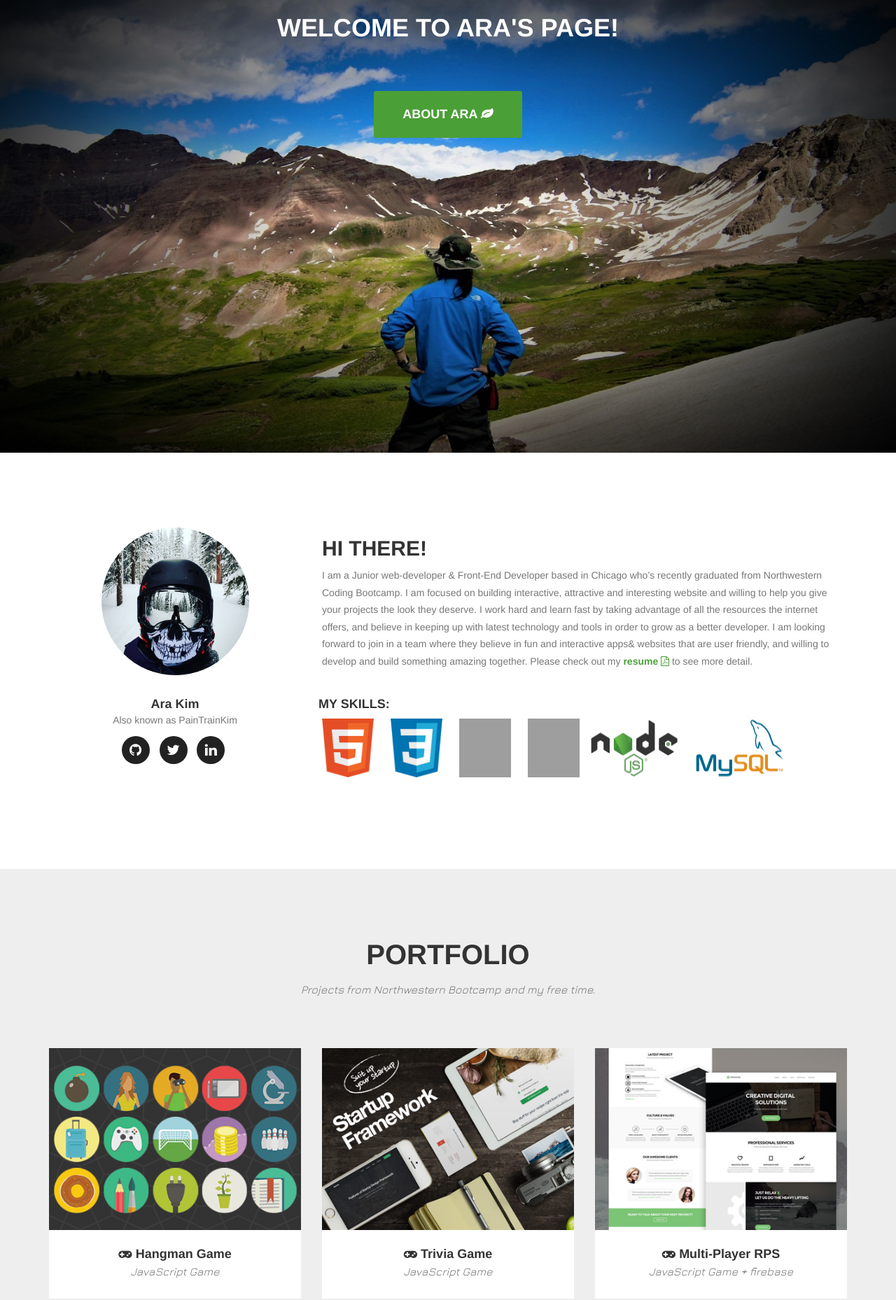
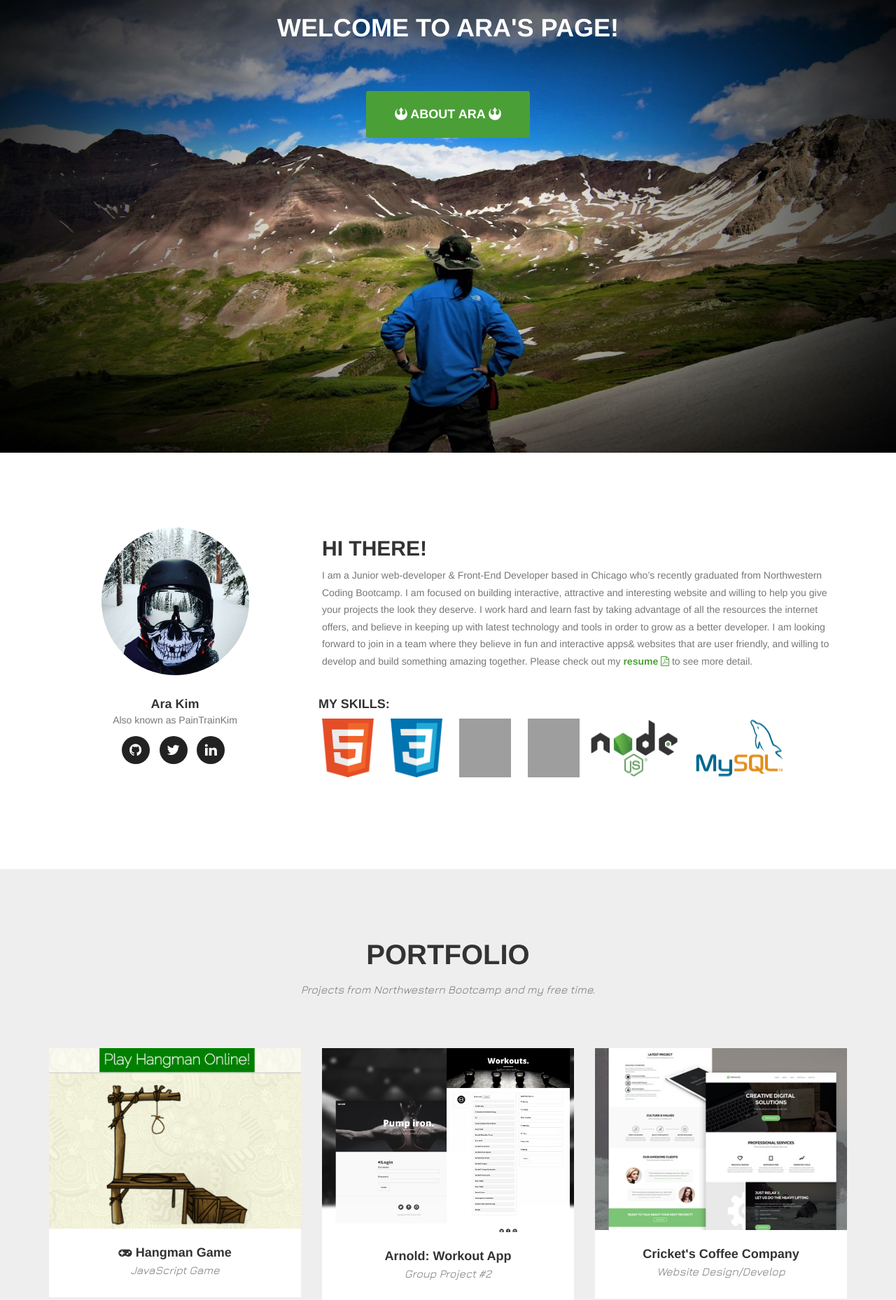
Before and after one commit to Arakim44/AraKimPortfolioPage, a PHP site: page / in a window 1280 px wide. Shown: the part 100-1958 px from the top of the page at 70% size. Run offline with PHP 8.4, Linux system fonts and the light colour scheme; some libraries are stand-ins or nearby versions; grey boxes are pictures that could not be loaded.

Commit message:
portfolio img row problem solved

```diff
--- a/css/agency.css
+++ b/css/agency.css
@@ -335,7 +335,7 @@ section h3.section-subheading {
 /*experiement ends*/
 
 #portfolio .portfolio-item {
-  margin: 0 0 15px;
+  margin: 0 0 10px;
   right: 0;
 }
 #portfolio .portfolio-item .portfolio-link {
--- a/index.html
+++ b/index.html
@@ -50,7 +50,7 @@
                 <button type="button" class="navbar-toggle" data-toggle="collapse" data-target="#bs-example-navbar-collapse-1">
                     <span class="sr-only">Toggle navigation</span> Menu <i class="fa fa-bars"></i>
                 </button>
-                <a class="navbar-brand page-scroll" href="#page-top"  > Ara Kim | Web Developer </a>
+                <a class="navbar-brand page-scroll" href="#page-top"> Ara Kim | Web Developer </a>
             </div>
 
             <!-- Collect the nav links, forms, and other content for toggling -->
@@ -85,11 +85,12 @@
     <header>
         <div class="container">
             <div class="intro-text">
-                <div class=""><h1>Welcome to Ara's Page! </h1></div>
+                <div class="">
+                    <h1>Welcome to Ara's Page! </h1></div>
                 <br><br><br>
 
                 <!--<div class="intro-lead-in">I will build your webpage!</div><br><br>-->
-                <a href="#about" class="page-scroll btn btn-xl">About Ara  <i class="fa fa-leaf"></i></a>
+                <a href="#about" class="page-scroll btn btn-xl"><i class="fa fa-rebel"></i> About Ara  <i class="fa fa-rebel"></i></a>
             </div>
         </div>
     </header>
@@ -102,8 +103,8 @@
 
                     <div class="team-member profile-item">
                         <a href="#" class="profile-link" data-toggle="modal">
-                                    <img src="img/ara-hover.jpg" id="araHover"class="img-responsive img-circle profile-hover" style="width:225px;height:225px"   alt="Ara">
-                                    <img class="img-responsive img-circle" style="width:225px;height:225px"  src="img/profile.jpg" alt="Ara">
+                            <img src="img/ara-hover.jpg" id="araHover" class="img-responsive img-circle profile-hover" style="width:225px;height:225px" alt="Ara">
+                            <img class="img-responsive img-circle" style="width:225px;height:225px" src="img/profile.jpg" alt="Ara">
                         </a>
 
 
@@ -183,7 +184,7 @@
                                 <i class="fa fa-gamepad fa-3x"></i>
                             </div>
                         </div>
-                        <img src="img/portfolio/roundicons.png" class="img-responsive" alt="">
+                        <img src="img/hangman/hangmanCrop.png" class="img-responsive" alt="">
                     </a>
                     <div class="portfolio-caption">
                         <h4><i class="fa fa-gamepad"></i> Hangman Game</h4>
@@ -194,30 +195,34 @@
                     <a href="#portfolioModal2" class="portfolio-link" data-toggle="modal">
                         <div class="portfolio-hover">
                             <div class="portfolio-hover-content">
-                                <i class="fa fa-gamepad fa-3x"></i>
+                                <i class="fa fa-search-plus fa-3x"></i>
                             </div>
                         </div>
-                        <img src="img/portfolio/startup-framework.png" class="img-responsive" alt="">
+                        <img src="img/arnold/arnoldCrop2.png" class="img-responsive" alt="">
                     </a>
                     <div class="portfolio-caption">
-                        <h4><i class="fa fa-gamepad"></i> Trivia Game</h4>
-                        <p class="text-muted">JavaScript Game</p>
+                        <h4>Arnold: Workout App</h4>
+                        <p class="text-muted">Group Project #2</p>
                     </div>
                 </div>
                 <div class="col-md-4 col-sm-6 portfolio-item">
                     <a href="#portfolioModal3" class="portfolio-link" data-toggle="modal">
                         <div class="portfolio-hover">
                             <div class="portfolio-hover-content">
-                                <i class="fa fa-gamepad fa-3x"></i>
+                                <i class="fa fa-search-plus fa-3x"></i>
                             </div>
                         </div>
                         <img src="img/portfolio/treehouse.png" class="img-responsive" alt="">
                     </a>
                     <div class="portfolio-caption">
-                        <h4><i class="fa fa-gamepad"></i> Multi-Player RPS</h4>
-                        <p class="text-muted">JavaScript Game + firebase</p>
+                        <h4> Cricket's Coffee Company</h4>
+                        <p class="text-muted">Website Design/Develop</p>
                     </div>
                 </div>
+            </div>
+            <div class="row">
+
+
                 <div class="col-md-4 col-sm-6 portfolio-item">
                     <a href="#portfolioModal4" class="portfolio-link" data-toggle="modal">
                         <div class="portfolio-hover">
@@ -242,8 +247,8 @@
                         <img src="img/portfolio/escape.png" class="img-responsive" alt="">
                     </a>
                     <div class="portfolio-caption">
-                        <h4>Mudy Waters Open Mic</h4>
-                        <p class="text-muted">Website Design</p>
+                        <h4>Kye's Art Gallery</h4>
+                        <p class="text-muted">Website Design/Develop</p>
                     </div>
                 </div>
                 <div class="col-md-4 col-sm-6 portfolio-item">
@@ -393,21 +398,23 @@
                         <div class="col-lg-8 col-lg-offset-2">
                             <div class="modal-body">
                                 <h2>Hangman Game</h2>
-                                <p class="item-intro text-muted">Front-end: My very first JavaScript Game from scratch.</p>
+                                <p class="item-intro text-muted">Front-End Developing: My very first JavaScript Game from scratch.</p>
                                 <img class="img-responsive img-centered" src="img/hangman/hangman.gif" alt="">
                                 <h4>Tool used:</h4>
                                 <ul class="list-inline">
                                     <li class="list-inline-item ">
-                                         <img src="img/logos/html5@2x.png" title="HTML5"  alt="html5" width="54" height="64" class="logo">
+                                        <img src="img/logos/html5@2x.png" title="HTML5" alt="html5" width="54" height="64" class="logo">
                                     </li>
                                     <li class="list-inline-item">
-                                         <img src="img/logos/css3@2x.png"title="CSS3" alt="css3"width="54" height="64" class="logo">
+                                        <img src="img/logos/css3@2x.png" title="CSS3" alt="css3" width="54" height="64" class="logo">
                                     </li>
                                     <li class="list-inline-item">
-                                        <img src="img/logos/js@2x.png"title="JavaScript" alt="js" width="54" height="64" class="logo">
+                                        <img src="img/logos/js@2x.png" title="JavaScript" alt="js" width="54" height="64" class="logo">
                                     </li>
                                 </ul>
-                                <p class="text-muted">Playing hangman on paper with your friends is very easy, but on JavaScript, it was not so simple for me who was coding for the first time in JavaScript language. It was a lot of thought process of how to figure out what would computer do. <br> I mainley used click event inorder to listen for the letters that the players will click the buttons of alphabets. When it was clicked already, it was unable to click anymore, so you will know letters already guessed.  <br> In the future, I will defenitly add images that is corressponded to the game and complete the hangman game. <br> You can check ou the whole source code in github <a href="https://github.com/Arakim44/Week-3-Game">here</a>.</p>
+                                <p class="text-muted">Playing hangman on paper with your friends is very easy, but on JavaScript, it was not so simple for me.<br> It was a lot of thought process of how to think like computers. <br> I mainley used click event inorder to listen
+                                    for the letters that the players will click the buttons of alphabets. When it was clicked already, it was unable to click anymore, so you will know letters already guessed. <br> In the future, I will defenitly add images
+                                    that is correspoinding to the game as it progresses. <br> You can check out the whole source code in github <a href="https://github.com/Arakim44/Week-3-Game" target="_blank">here</a>.</p>
                                 <p>You can try game online <a href="http://hangman-game-ara-kim.herokuapp.com/index.html" target="_blank">here</a>.</p>
                                 <button type="button" class="btn btn-primary" data-dismiss="modal"><i class="fa fa-times"></i> Close Project</button>
                             </div>
@@ -433,11 +440,40 @@
                     <div class="row">
                         <div class="col-lg-8 col-lg-offset-2">
                             <div class="modal-body">
-                                <h2>Project Heading</h2>
-                                <p class="item-intro text-muted">Lorem ipsum dolor sit amet consectetur.</p>
-                                <img class="img-responsive img-centered" src="img/portfolio/startup-framework-preview.png" alt="">
-                                <p><a href="http://designmodo.com/startup/?u=787">Startup Framework</a> is a website builder for professionals. Startup Framework contains components and complex blocks (PSD+HTML Bootstrap themes and templates) which can easily be integrated into almost any design. All of these components are made in the same style, and can easily be integrated into projects, allowing you to create hundreds of solutions for your future projects.</p>
-                                <p>You can preview Startup Framework <a href="http://designmodo.com/startup/?u=787">here</a>.</p>
+                                <h2>Arnold : Workout App</h2>
+                                <p class="item-intro text-muted">Full Stack Develop: Group Project application creatd in team of 2 developers.</p>
+                                <img class="img-responsive img-centered" src="img/arnold/arnoldHome.png" alt="">
+                                <h4>Tool used:</h4>
+                                <ul class="list-inline">
+                                    <li class="list-inline-item ">
+                                        <img src="img/logos/html5@2x.png" title="HTML5" alt="html5" width="54" height="64" class="logo">
+                                    </li>
+                                    <li class="list-inline-item">
+                                        <img src="img/logos/css3@2x.png" title="CSS3" alt="css3" width="54" height="64" class="logo">
+                                    </li>
+                                    <li class="list-inline-item">
+                                        <img src="img/logos/js@2x.png" title="JavaScript" alt="js" width="54" height="64" class="logo">
+                                    </li>
+                                    <li class="list-inline-item">
+                                        <img src="img/logos/jquery@2x.png" title="JavaScript" alt="js" width="54" height="64" class="logo">
+                                    </li>
+                                    <li>
+                                        <img src="img/logos/MySQL.png" title="MySQL" alt="mysql" width="128" height="84" class="logo">
+                                    </li>
+                                    <li>
+                                        <img src="img/logos/nodeJs@2x.png" title="Node.JS" alt="nodejs" width="128" height="84" class="logo">
+                                    </li>
+                                </ul>
+                                <p>Home Page of the App.</p>
+
+                                <img class="img-responsive img-centered" src="img/arnold/arnoldSign.png" alt="">
+                                <p>Sign up.</p>
+                                <img class="img-responsive img-centered" src="img/arnold/arnoldLoginMissing.png" alt="">
+                                <p>Dash board</p>
+                                <img class="img-responsive img-centered" src="img/arnold/arnoldDashboard.png" alt="">
+                                <p><a href="http://designmodo.com/startup/?u=787">Startup Framework</a> is a website builder for professionals. Startup Framework contains components and complex blocks (PSD+HTML Bootstrap themes and templates) which can easily
+                                    be integrated into almost any design. All of these components are made in the same style, and can easily be integrated into projects, allowing you to create hundreds of solutions for your future projects.</p>
+                                <p>Unfortunalty This page is not available for live demo but you can checkout the project in Github <a href="https://github.com/Arakim44/arnold-login" target="_blank">here</a>.</p>
                                 <button type="button" class="btn btn-primary" data-dismiss="modal"><i class="fa fa-times"></i> Close Project</button>
                             </div>
                         </div>
@@ -465,7 +501,8 @@
                                 <h2>Project Name</h2>
                                 <p class="item-intro text-muted">Lorem ipsum dolor sit amet consectetur.</p>
                                 <img class="img-responsive img-centered" src="img/portfolio/treehouse-preview.png" alt="">
-                                <p>Treehouse is a free PSD web template built by <a href="https://www.behance.net/MathavanJaya">Mathavan Jaya</a>. This is bright and spacious design perfect for people or startup companies looking to showcase their apps or other projects.</p>
+                                <p>Treehouse is a free PSD web template built by <a href="https://www.behance.net/MathavanJaya">Mathavan Jaya</a>. This is bright and spacious design perfect for people or startup companies looking to showcase their apps or
+                                    other projects.</p>
                                 <p>You can download the PSD template in this portfolio sample item at <a href="http://freebiesxpress.com/gallery/treehouse-free-psd-web-template/">FreebiesXpress.com</a>.</p>
                                 <button type="button" class="btn btn-primary" data-dismiss="modal"><i class="fa fa-times"></i> Close Project</button>
                             </div>
@@ -494,7 +531,8 @@
                                 <h2>Project Name</h2>
                                 <p class="item-intro text-muted">Lorem ipsum dolor sit amet consectetur.</p>
                                 <img class="img-responsive img-centered" src="img/portfolio/golden-preview.png" alt="">
-                                <p>Start Bootstrap's Agency theme is based on Golden, a free PSD website template built by <a href="https://www.behance.net/MathavanJaya">Mathavan Jaya</a>. Golden is a modern and clean one page web template that was made exclusively for Best PSD Freebies. This template has a great portfolio, timeline, and meet your team sections that can be easily modified to fit your needs.</p>
+                                <p>Start Bootstrap's Agency theme is based on Golden, a free PSD website template built by <a href="https://www.behance.net/MathavanJaya">Mathavan Jaya</a>. Golden is a modern and clean one page web template that was made
+                                    exclusively for Best PSD Freebies. This template has a great portfolio, timeline, and meet your team sections that can be easily modified to fit your needs.</p>
                                 <p>You can download the PSD template in this portfolio sample item at <a href="http://freebiesxpress.com/gallery/golden-free-one-page-web-template/">FreebiesXpress.com</a>.</p>
                                 <button type="button" class="btn btn-primary" data-dismiss="modal"><i class="fa fa-times"></i> Close Project</button>
                             </div>
@@ -523,7 +561,8 @@
                                 <h2>Project Name</h2>
                                 <p class="item-intro text-muted">Lorem ipsum dolor sit amet consectetur.</p>
                                 <img class="img-responsive img-centered" src="img/portfolio/escape-preview.png" alt="">
-                                <p>Escape is a free PSD web template built by <a href="https://www.behance.net/MathavanJaya">Mathavan Jaya</a>. Escape is a one page web template that was designed with agencies in mind. This template is ideal for those looking for a simple one page solution to describe your business and offer your services.</p>
+                                <p>Escape is a free PSD web template built by <a href="https://www.behance.net/MathavanJaya">Mathavan Jaya</a>. Escape is a one page web template that was designed with agencies in mind. This template is ideal for those looking
+                                    for a simple one page solution to describe your business and offer your services.</p>
                                 <p>You can download the PSD template in this portfolio sample item at <a href="http://freebiesxpress.com/gallery/escape-one-page-psd-web-template/">FreebiesXpress.com</a>.</p>
                                 <button type="button" class="btn btn-primary" data-dismiss="modal"><i class="fa fa-times"></i> Close Project</button>
                             </div>
@@ -552,7 +591,8 @@
                                 <h2>Project Name</h2>
                                 <p class="item-intro text-muted">Lorem ipsum dolor sit amet consectetur.</p>
                                 <img class="img-responsive img-centered" src="img/portfolio/dreams-preview.png" alt="">
-                                <p>Dreams is a free PSD web template built by <a href="https://www.behance.net/MathavanJaya">Mathavan Jaya</a>. Dreams is a modern one page web template designed for almost any purpose. It’s a beautiful template that’s designed with the Bootstrap framework in mind.</p>
+                                <p>Dreams is a free PSD web template built by <a href="https://www.behance.net/MathavanJaya">Mathavan Jaya</a>. Dreams is a modern one page web template designed for almost any purpose. It’s a beautiful template that’s designed
+                                    with the Bootstrap framework in mind.</p>
                                 <p>You can download the PSD template in this portfolio sample item at <a href="http://freebiesxpress.com/gallery/dreams-free-one-page-web-template/">FreebiesXpress.com</a>.</p>
                                 <button type="button" class="btn btn-primary" data-dismiss="modal"><i class="fa fa-times"></i> Close Project</button>
                             </div>
```
Also changed, not shown: img/arnold/arnoldCrop.png (added), img/arnold/arnoldCrop2.png (added), img/arnold/arnoldCrop3.png (added), img/arnold/arnoldDashboard.png (added), img/arnold/arnoldHome.png (added), img/arnold/arnoldLogin.png (added), img/arnold/arnoldLoginMissing.png (added), img/arnold/arnoldProfile.png (added), img/arnold/arnoldSign.png (added), img/arnold/arnoldWorkout.png (added), img/hangman/hangmanCrop.png (added), 1 other file. Lines whose indentation alone changed are shown as unchanged.
